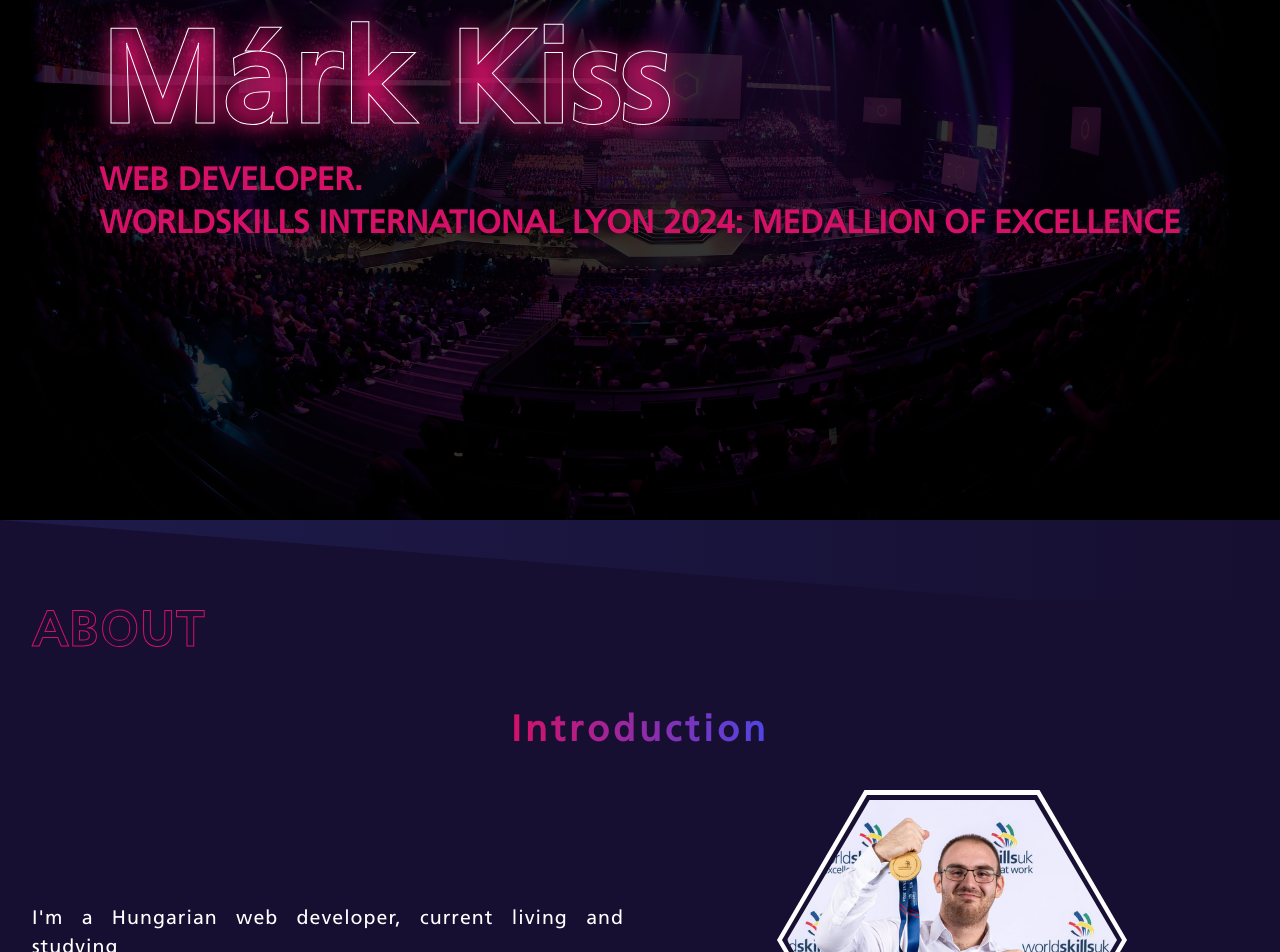
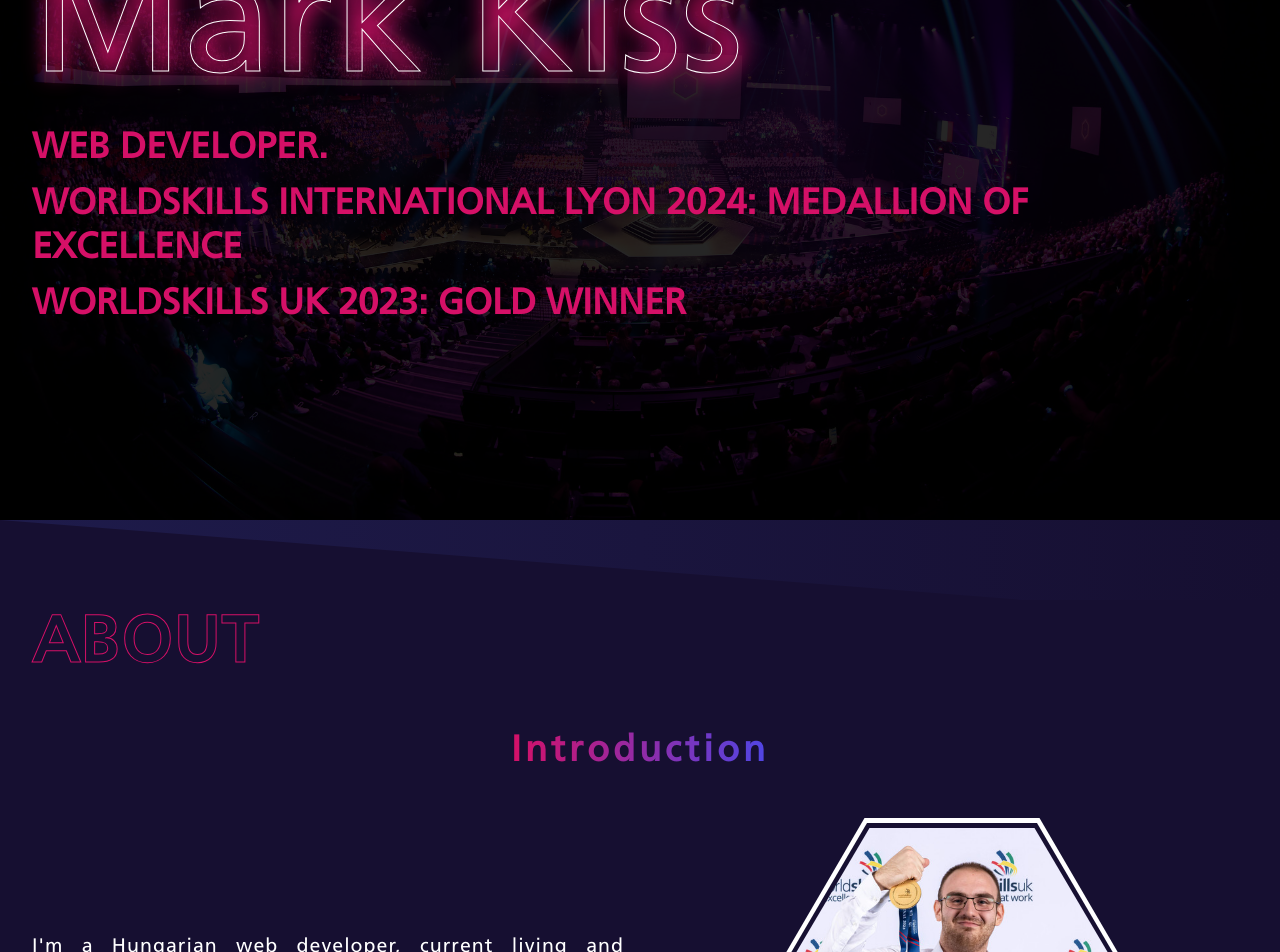
Before and after one commit to InterMaus1154/portfolio_24, a React (Vite) app: page / in a window 1280 px wide. Shown: the part 280-1232 px from the top of the page. Built offline with nearby package versions, Linux system fonts and the light colour scheme.

Commit message:
hero font change

```diff
--- a/src/components/about/About.css
+++ b/src/components/about/About.css
@@ -8,7 +8,7 @@
 .about-block{
     display: flex;
     flex-flow: column nowrap;
-    gap: 2.5rem;
+    gap: 3rem;
 }
 
 .about-block .block-content{
@@ -41,7 +41,6 @@
 }
 
 .about-block .block--subtitle{
-    justify-self: center;
     align-self: center;
     color: transparent;
     background-clip: text;
--- a/src/components/hero/Hero.css
+++ b/src/components/hero/Hero.css
@@ -18,7 +18,7 @@
     width: 100%;
     height: 100%;
 
-    background-color: rgba(0, 0, 0, .8);
+    background-color: rgba(0, 0, 0, .85);
 
     z-index: -1;
 }
@@ -36,11 +36,11 @@
 .hero-section .hero-title-wrapper{
     display: flex;
     flex-direction: column;
-    gap: .25rem;
+    gap: .75rem;
 }
 
 .hero-section .hero-title-wrapper h2{
-    font-size: 8rem;
+    font-size: 10rem;
     -webkit-text-stroke: 1px var(--txt);
     color: transparent;
     text-shadow: 10px 0 10px var(--heading-txt);
@@ -49,6 +49,7 @@
     animation-iteration-count: infinite;
     animation-fill-mode: forwards;
     animation-timing-function: linear;
+    font-weight: normal;
 }
 
 @keyframes shadow-breath {
@@ -65,7 +66,7 @@
 
 .hero-section .hero-title-wrapper h3{
     text-transform: uppercase;
-    font-size: 2rem;
+    font-size: 2.25rem;
     color: var(--heading-txt);
 }
 
--- a/src/components/hero/Hero.tsx
+++ b/src/components/hero/Hero.tsx
@@ -9,6 +9,7 @@
                     <h2>Márk Kiss</h2>
                     <h3>Web Developer.</h3>
                     <h3>WorldSkills International Lyon 2024: Medallion of Excellence</h3>
+                    <h3>WorldSkills UK 2023: Gold Winner</h3>
                 </div>
             </div>
         </section>
--- a/src/style/App.css
+++ b/src/style/App.css
@@ -189,12 +189,18 @@
 }
 
 .page--section .section--title {
-    font-size: 3rem;
+    font-size: 4rem;
     text-transform: uppercase;
     -webkit-text-stroke: 1px var(--heading-txt);
     letter-spacing: 2px;
     color: transparent;
     position: relative;
+}
+
+@media(max-width: 800px){
+    .page--section .section--title{
+        font-size: 3rem;
+    }
 }
 
 .page--section .section--title::before {
```
